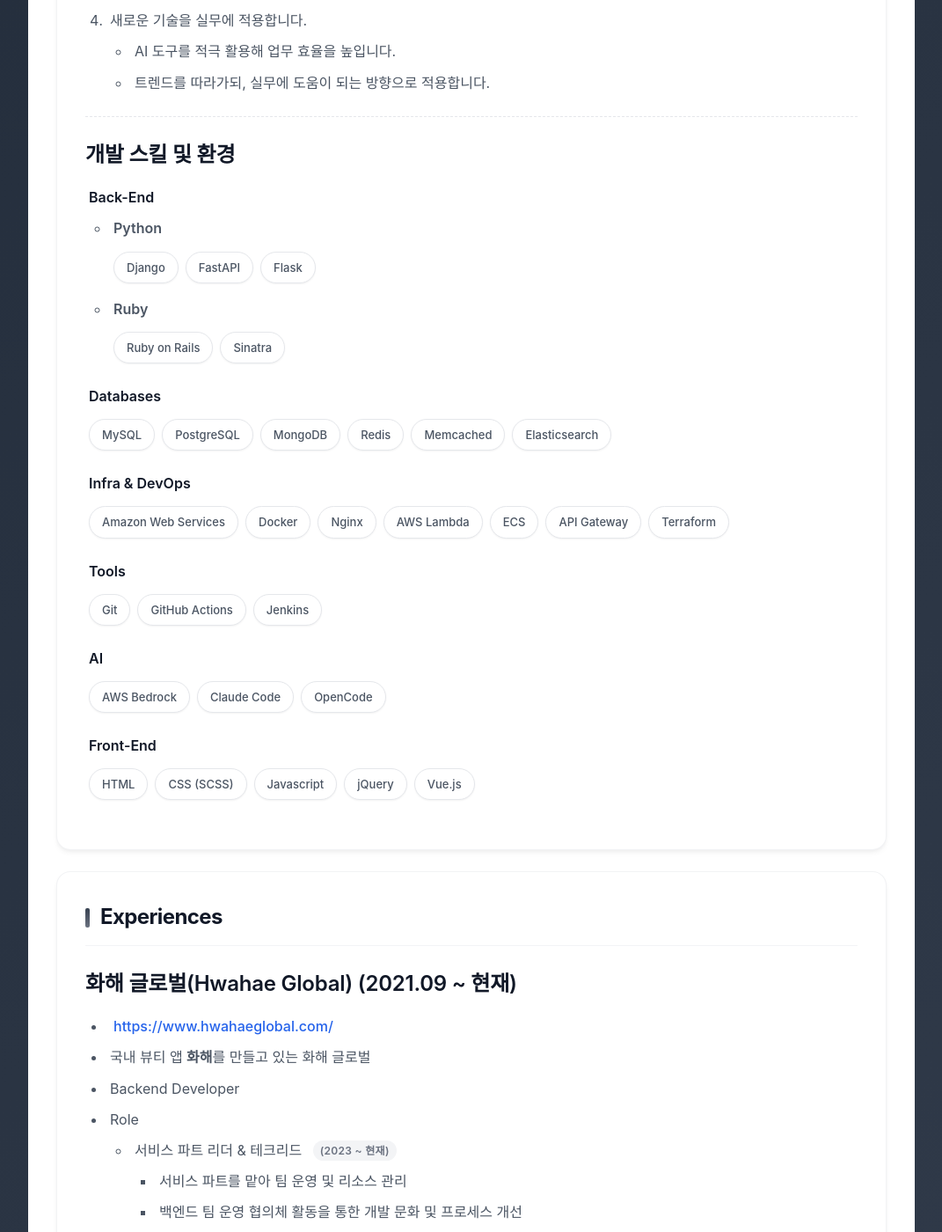
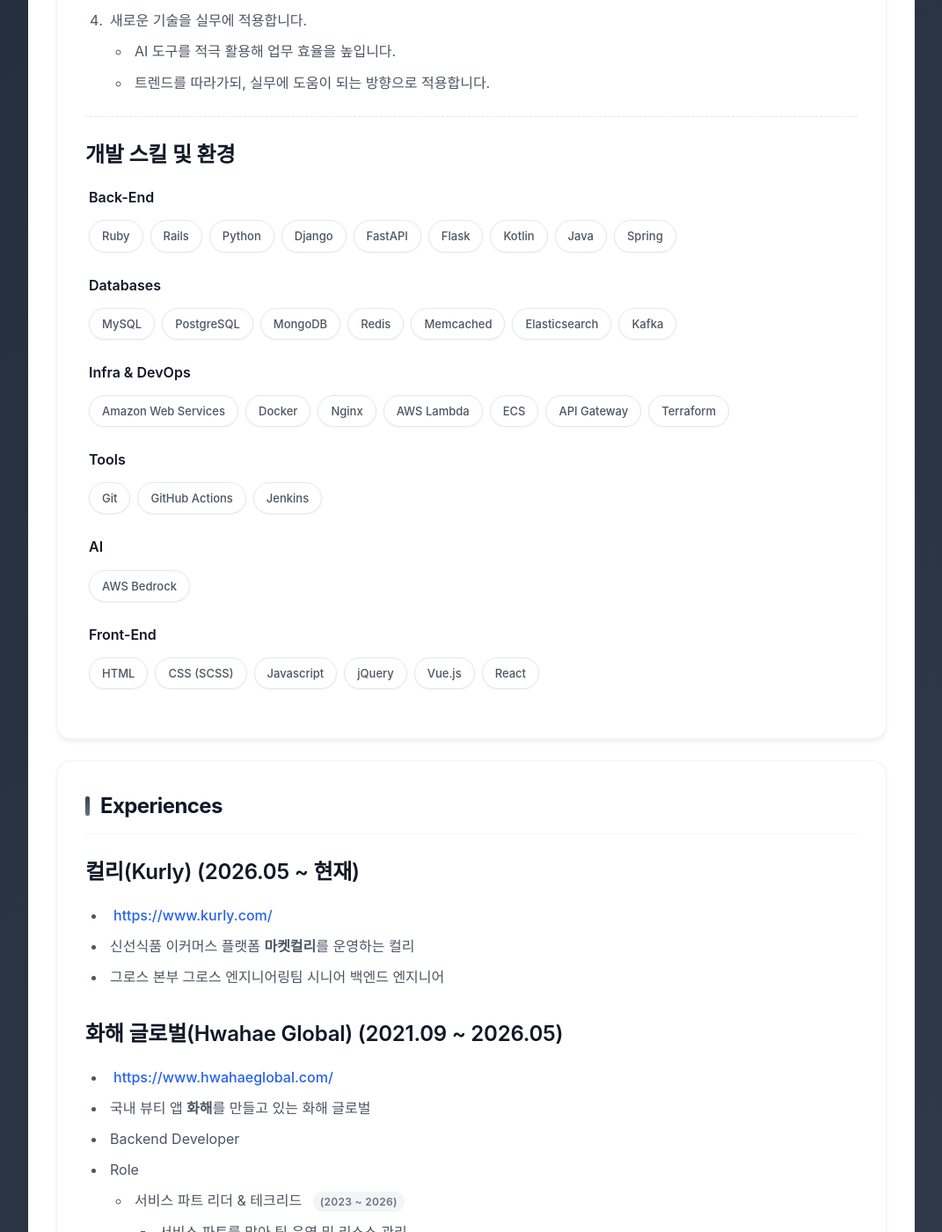
Before and after one commit to dizy64/dizy64.github.io, a Jekyll site: the page built from about/index.html, in a window 1280 px wide and 1400 px high, scrolled down 1430 px. Shown: the whole window at 88% size, without its empty margins (104-1175 px from the left). Built offline with Jekyll 4.4.1, drawn with Linux system fonts in a browser that asks for light colours; some web fonts are replaced; some of the changed text lies outside the part shown.

Commit message:
about 페이지 경력 업데이트 및 내용 정리
- 컬리(Kurly) 입사 이력 추가 (2026.05 ~ 현재, 그로스 본부 그로스 엔지니어링팀 시니어 백엔드 엔지니어)
- 화해 글로벌 재직 기간 종료일 반영 (2026.05)
- Back-End 스킬 구조 평탄화 및 Java/Kotlin/Spring/Kafka 추가
- Front-End에 React 추가, AI 섹션에서 Claude Code/OpenCode 제거
- Software Developer → Software Engineer 통일
- </br> → <br/> HTML 오타 수정, <li> 닫기 태그 누락 수정
- 커리어 크루 기간 (2021.02 ~ ing) → (2021.02 ~ 2021.08) 수정
- "개발자를 위한" 중복 문구 정리, "됨으로" → "됨으로써" 문법 수정
- Dockerfile: Gemfile.lock 함께 복사하도록 수정

```diff
--- a/about/index.html
+++ b/about/index.html
@@ -57,20 +57,16 @@ permalink: /about/
       <h2>개발 스킬 및 환경</h2>
       <ul>
         <li>Back-End
-          <ul>
-            <li>Python
-              <ul class="skill-horizontal">
-                <li>Django</li>
-                <li>FastAPI</li>
-                <li>Flask</li>
-              </ul>
-            </li>
-            <li>Ruby
-              <ul class="skill-horizontal">
-                <li>Ruby on Rails</li>
-                <li>Sinatra</li>
-              </ul>
-            </li>
+          <ul class="skill-horizontal">
+            <li>Ruby</li>
+            <li>Rails</li>
+            <li>Python</li>
+            <li>Django</li>
+            <li>FastAPI</li>
+            <li>Flask</li>
+            <li>Kotlin</li>
+            <li>Java</li>
+            <li>Spring</li>
           </ul>
         </li>
         <li>Databases
@@ -81,6 +77,7 @@ permalink: /about/
             <li>Redis</li>
             <li>Memcached</li>
             <li>Elasticsearch</li>
+            <li>Kafka</li>
           </ul>
         </li>
         <li>Infra & DevOps
@@ -104,8 +101,6 @@ permalink: /about/
         <li>AI
           <ul class="skill-horizontal">
             <li>AWS Bedrock</li>
-            <li>Claude Code</li>
-            <li>OpenCode</li>
           </ul>
         </li>
         <li>Front-End
@@ -115,6 +110,7 @@ permalink: /about/
             <li>Javascript</li>
             <li>jQuery</li>
             <li>Vue.js</li>
+            <li>React</li>
           </ul>
         </li>
       </ul>
@@ -123,7 +119,15 @@ permalink: /about/
   <section id="experiences">
     <h1>Experiences</h1>
 
-    <h2>화해 글로벌(Hwahae Global) (2021.09 ~ 현재)</h2>
+    <h2>컬리(Kurly) (2026.05 ~ 현재)</h2>
+
+    <ul>
+      <li><a href="https://www.kurly.com/">https://www.kurly.com/</a></li>
+      <li>신선식품 이커머스 플랫폼 <strong>마켓컬리</strong>를 운영하는 컬리</li>
+      <li>그로스 본부 그로스 엔지니어링팀 시니어 백엔드 엔지니어</li>
+    </ul>
+
+    <h2>화해 글로벌(Hwahae Global) (2021.09 ~ 2026.05)</h2>
 
     <ul>
       <li><a href="https://www.hwahaeglobal.com/">https://www.hwahaeglobal.com/</a></li>
@@ -131,7 +135,7 @@ permalink: /about/
       <li>Backend Developer</li>
       <li>Role
         <ul>
-          <li>서비스 파트 리더 & 테크리드 <span class="period">(2023 ~ 현재)</span>
+          <li>서비스 파트 리더 & 테크리드 <span class="period">(2023 ~ 2026)</span>
             <ul>
               <li>서비스 파트를 맡아 팀 운영 및 리소스 관리</li>
               <li>백엔드 팀 운영 협의체 활동을 통한 개발 문화 및 프로세스 개선</li>
@@ -247,7 +251,7 @@ permalink: /about/
             </ul>
           </li>
           <li>Ruby / Rails Version 업데이트</li>
-          <li>커리어 크루 <span class="period">(2021.02 ~ ing)</span>
+          <li>커리어 크루 <span class="period">(2021.02 ~ 2021.08)</span>
             <ul>
               <li>채용 공고 기능 개발 <span class="period"> (2021.02 ~ 2021.05)</span></li>
               <li>병목 쿼리 개선 및 캐싱 처리 등을 통한 API 퍼포먼스 개선 작업</li>
@@ -378,10 +382,11 @@ permalink: /about/
        성격이 침착하고, 절차적이고, 논리적으로 프로그래머로써 가져야할 중요한 요소를 잘 가지고 있다.<br/>
        어떤 문제를 던져줬을때, 문제를 정확하게 분석하고 파악하여 작업을 순서대로 할 줄 안다.<br/>
        특히 이동근님의 장점은, 특정 이슈에 대한 접근 방법에 “책임감”을 가지고 있다는 점이었다.<br/>
-       많은 개발자들이 당장의 문제의 해결에만 관심이 있고 심층적 이유를 파악하는데 소홀히 하지만, 이동근님은 문제의 해결 이전에 근본적인 문제를 정확하게 파악하는 장점을 가지고 있다.</br>
+       많은 개발자들이 당장의 문제의 해결에만 관심이 있고 심층적 이유를 파악하는데 소홀히 하지만, 이동근님은 문제의 해결 이전에 근본적인 문제를 정확하게 파악하는 장점을 가지고 있다.<br/>
        이는 프로그래머로써의 태도가 매우 모범적이고 또 진지하고 바람직하다고 생각한다.<br/>
        만일 기회가 된다면 다시 함께 일하고 싶은 개발자.<br/>
        이 개발자를 추천합니다.</q>
+
     <h2>스트라입스에서 함께 일한 재룡님</h2>
     <q>전 직장 동료로서 매우 신뢰가 가는 사람 입니다.
        <br/>
@@ -417,12 +422,13 @@ permalink: /about/
         <ul>
           <li><a href="https://2022.pycon.kr/program/talks/30" target="_blank">지속가능한 서비스를 위한 Python / Django 버전 관리하기</a></li>
         </ul>
+      </li>
       <li>
         기사 및 블로그 아티클
         <ul>
           <li><a href="https://m.sedaily.com/NewsView/1VQUY2JKSL/GD05#cb" target="_blank">"리멤버 커리어, 재야 고수 개발자 찾기에 좋아요"</a></li>
           <li><a href="https://m.post.naver.com/viewer/postView.nhn?volumeNo=26967927" target="_blank">[드라마앤컴퍼니로 이직한 이동근님] 우리 꼭 데이트 앱으로 만난 것 같네요</a></li>
-          <li><a href="https://aws.amazon.com/ko/blogs/korea/aws-gameday-winningteam-interview/" target="_blank">Amazon Web Services 한국 블로그 | AWS GameDay 우승팀을 인터뷰하였습니다!</a>
+          <li><a href="https://aws.amazon.com/ko/blogs/korea/aws-gameday-winningteam-interview/" target="_blank">Amazon Web Services 한국 블로그 | AWS GameDay 우승팀을 인터뷰하였습니다!</a></li>
           <li><a href="http://blog.hwahae.co.kr/all/hwahaeteam/todays/10502/" target="_blank">오프라인으로 돌아온 파이콘 ‘화해와 함께’</a></li>
         </ul>
       </li>
```
Also changed, not shown: other parts of about/index.html (+3 -3 lines), 1 other file.
